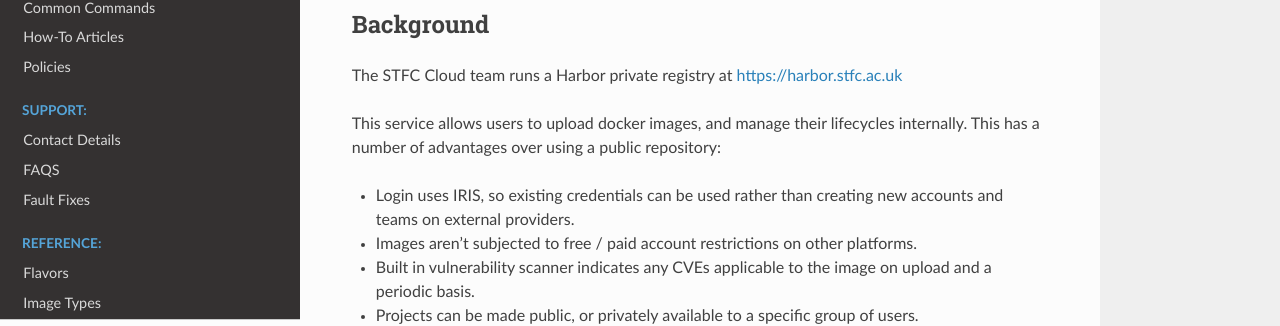
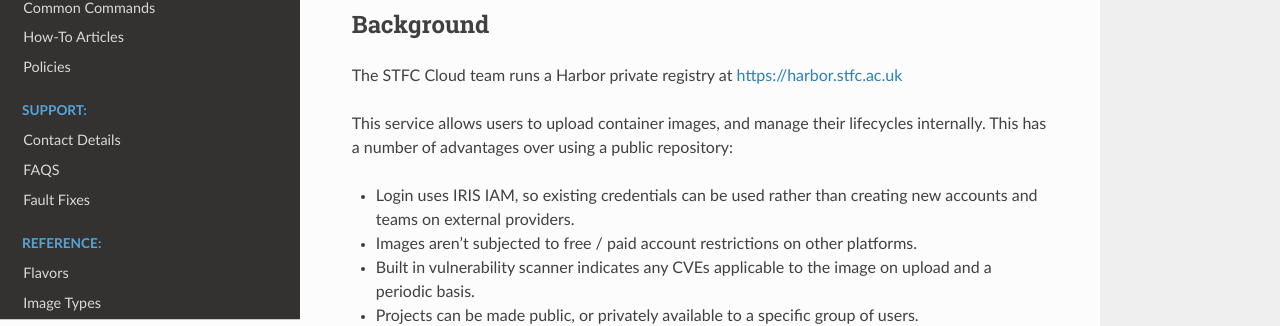
Before and after one commit to stfc/cloud-docs, a Sphinx documentation site: the page built from source/Reference/Harbor.rst, in a window 1280 px wide and 900 px high, scrolled down 380 px. Shown: the part 144-470 px from the top of the window. Built offline with Sphinx 7.4.7 and the Read the Docs theme 2.0.0, drawn with Linux system fonts in a browser that asks for light colours.

Commit message:
Some minor wording tweaks

```diff
--- a/source/Reference/Harbor.rst
+++ b/source/Reference/Harbor.rst
@@ -8,9 +8,9 @@
 
 The STFC Cloud team runs a Harbor private registry at https://harbor.stfc.ac.uk
 
-This service allows users to upload docker images, and manage their lifecycles internally. This has a number of advantages over using a public repository:
+This service allows users to upload container images, and manage their lifecycles internally. This has a number of advantages over using a public repository:
 
-- Login uses IRIS, so existing credentials can be used rather than creating new accounts and teams on external providers.
+- Login uses IRIS IAM, so existing credentials can be used rather than creating new accounts and teams on external providers.
 - Images aren't subjected to free / paid account restrictions on other platforms.
 - Built in vulnerability scanner indicates any CVEs applicable to the image on upload and a periodic basis.
 - Projects can be made public, or privately available to a specific group of users.
```
